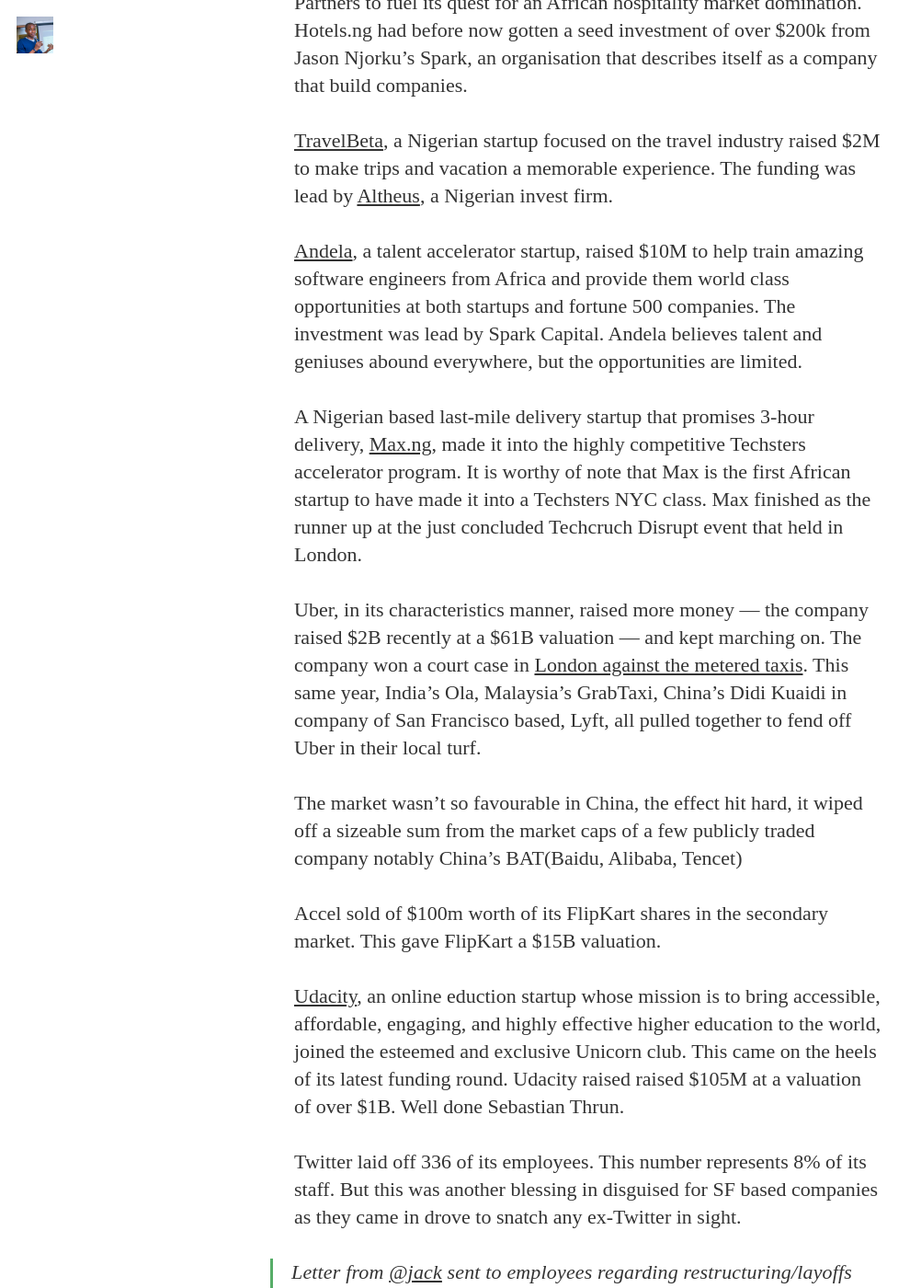
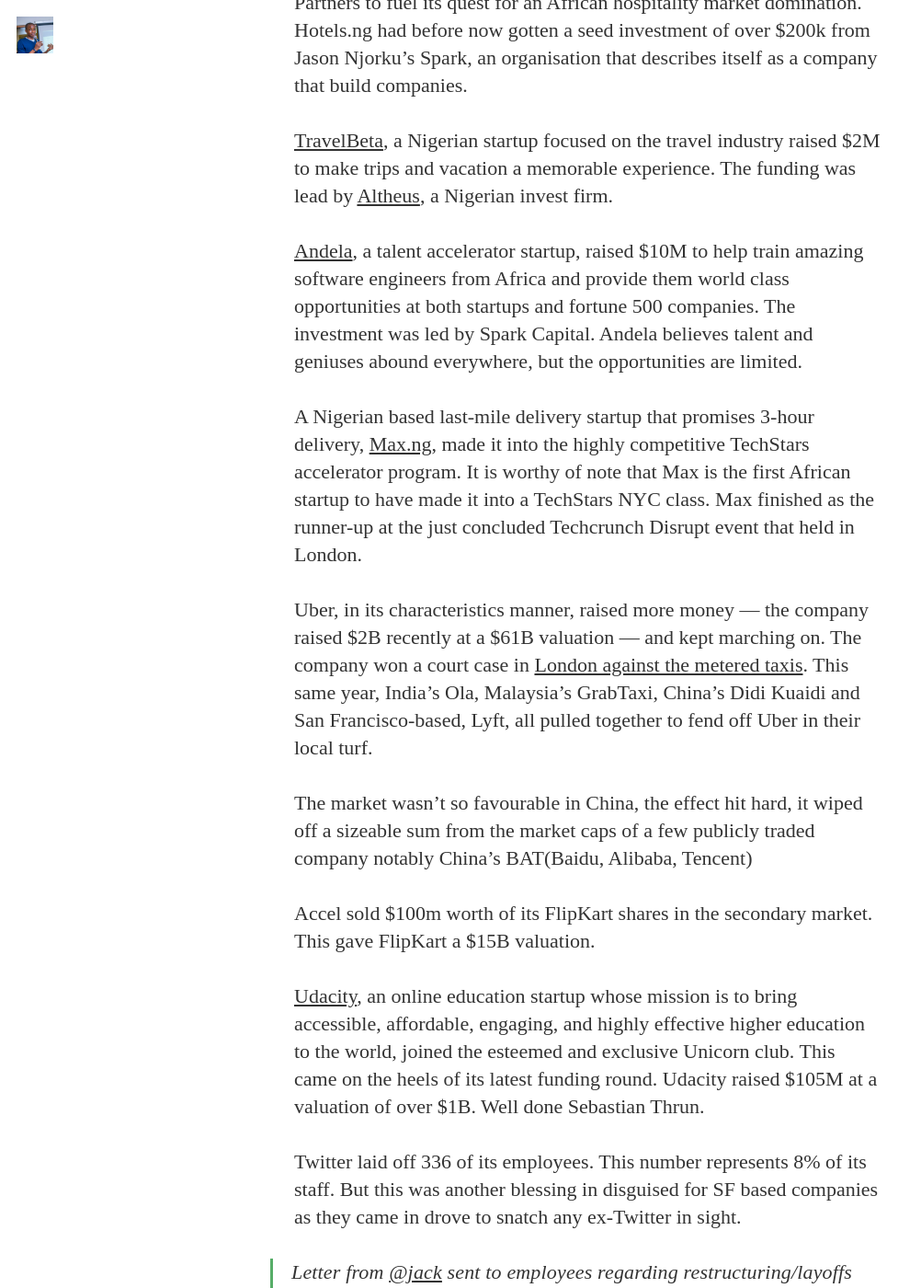
Before and after one commit to cyberomin/cyberomin.github.io, a Jekyll site: the page built from _posts/2015-12-31-year-in-review.markdown, in a window 1280 px wide and 1400 px high, scrolled down 459 px. Shown: the whole window at 92% size, without its empty margins (0-1002 px from the left). Built offline with Jekyll 4.4.1, drawn with Linux system fonts in a browser that asks for light colours; nearby versions of some CDN libraries; some web fonts are replaced; library files that are not in the unit come from our copies; Markdown is read by kramdown in place of the engine named in the settings; comment, search, counter and statistics services are not loaded; some of the changed text lies outside the part shown.

Commit message:
Fixed typo

```diff
--- a/_posts/2015-12-31-year-in-review.markdown
+++ b/_posts/2015-12-31-year-in-review.markdown
@@ -12,17 +12,17 @@
 
 [TravelBeta](https://www.travelbeta.com/), a Nigerian startup focused on the travel industry raised $2M to make trips and vacation a memorable experience. The funding was lead by [Altheus](http://altheusltd.com/), a Nigerian invest firm.
 
-[Andela](http://www.andela.com/), a talent accelerator startup, raised $10M to help train amazing software engineers from Africa and provide them world class opportunities at both startups and fortune 500 companies. The investment was lead by Spark Capital. Andela believes talent and geniuses abound everywhere, but the opportunities are limited.
+[Andela](http://www.andela.com/), a talent accelerator startup, raised $10M to help train amazing software engineers from Africa and provide them world class opportunities at both startups and fortune 500 companies. The investment was led by Spark Capital. Andela believes talent and geniuses abound everywhere, but the opportunities are limited.
 
-A Nigerian based last-mile delivery startup that promises 3-hour delivery, [Max.ng](http://max.ng), made it into the highly competitive Techsters accelerator program. It is worthy of note that Max is the first African startup to have made it into a Techsters NYC class. Max finished as the runner up at the just concluded Techcruch Disrupt event that held in London.
+A Nigerian based last-mile delivery startup that promises 3-hour delivery, [Max.ng](http://max.ng), made it into the highly competitive TechStars accelerator program. It is worthy of note that Max is the first African startup to have made it into a TechStars NYC class. Max finished as the runner-up at the just concluded Techcrunch Disrupt event that held in London.
 
-Uber, in its characteristics manner, raised more money &mdash; the company raised $2B recently at a $61B valuation &mdash; and kept marching on. The company won a court case in [London against the metered taxis](http://www.theguardian.com/technology/2015/oct/16/uber-wins-high-court-case-taxi-app-tfl). This same year, India’s Ola, Malaysia’s GrabTaxi, China’s Didi Kuaidi in company of San Francisco based, Lyft, all pulled together to fend off Uber in their local turf.
+Uber, in its characteristics manner, raised more money &mdash; the company raised $2B recently at a $61B valuation &mdash; and kept marching on. The company won a court case in [London against the metered taxis](http://www.theguardian.com/technology/2015/oct/16/uber-wins-high-court-case-taxi-app-tfl). This same year, India’s Ola, Malaysia’s GrabTaxi, China’s Didi Kuaidi and San Francisco-based, Lyft, all pulled together to fend off Uber in their local turf.
 
-The market wasn't so favourable in China, the effect hit hard, it wiped off a sizeable sum from the market caps of a few publicly traded company notably China’s BAT(Baidu, Alibaba, Tencet)
+The market wasn't so favourable in China, the effect hit hard, it wiped off a sizeable sum from the market caps of a few publicly traded company notably China’s BAT(Baidu, Alibaba, Tencent)
 
-Accel sold of $100m worth of its FlipKart shares in the secondary market. This gave FlipKart a $15B valuation.
+Accel sold $100m worth of its FlipKart shares in the secondary market. This gave FlipKart a $15B valuation.
 
-[Udacity](https://www.udacity.com/), an online eduction startup whose mission is to bring accessible, affordable, engaging, and highly effective higher education to the world, joined the esteemed and exclusive Unicorn club. This came on the heels of its latest funding round. Udacity raised raised $105M at a valuation of over $1B. Well done Sebastian Thrun.
+[Udacity](https://www.udacity.com/), an online education startup whose mission is to bring accessible, affordable, engaging, and highly effective higher education to the world, joined the esteemed and exclusive Unicorn club. This came on the heels of its latest funding round. Udacity raised $105M at a valuation of over $1B. Well done Sebastian Thrun.
 
 Twitter laid off 336 of its employees. This number represents 8% of its staff. But this was another blessing in disguised for SF based companies as they came in drove to snatch any ex-Twitter in sight.
 <blockquote class="twitter-tweet" lang="en"><p lang="en" dir="ltr">Letter from <a href="https://twitter.com/jack">@jack</a> sent to employees regarding restructuring/layoffs <a href="https://twitter.com/search?q=%24TWTR&amp;src=ctag">$TWTR</a> <a href="http://t.co/kqJ1NrFocW">pic.twitter.com/kqJ1NrFocW</a></p>&mdash; Yoree Koh (@yoreekoh) <a href="https://twitter.com/yoreekoh/status/653912085093416960">October 13, 2015</a></blockquote>
```
Also changed, not shown: other parts of _posts/2015-12-31-year-in-review.markdown (+2 -2 lines).
